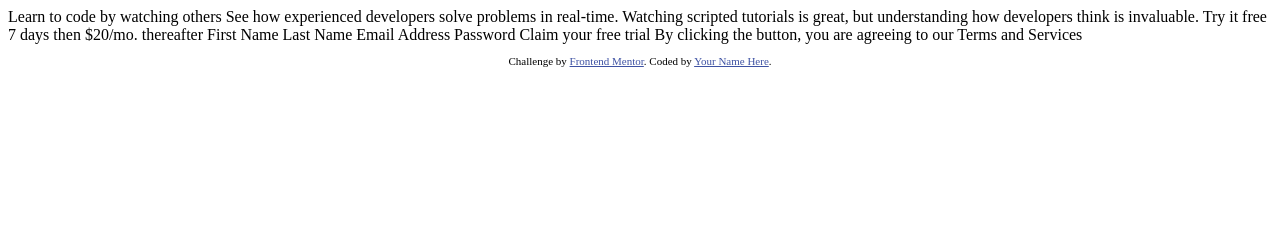
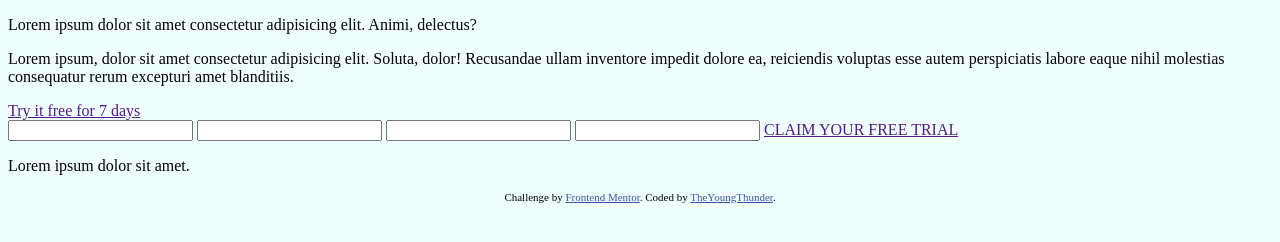
Before and after one commit to TheYoungThunder/SignUpFormRepo, a plain HTML site: page index.html in a window 1280 px wide. Drawn offline with Linux system fonts and the light colour scheme.

Commit message:
added initial HTML structure

```diff
--- a/index.html
+++ b/index.html
@@ -1,42 +1,54 @@
 <!DOCTYPE html>
 <html lang="en">
+
 <head>
   <meta charset="UTF-8">
-  <meta name="viewport" content="width=device-width, initial-scale=1.0"> <!-- displays site properly based on user's device -->
+  <meta name="viewport" content="width=device-width, initial-scale=1.0">
+  <!-- displays site properly based on user's device -->
 
   <link rel="icon" type="image/png" sizes="32x32" href="./images/favicon-32x32.png">
+  <link rel="stylesheet" href="style.css">
 
-  <title>Frontend Mentor | Intro component with sign up form</title>
+  <title>Sign up Form</title>
 
   <!-- Feel free to remove these styles or customise in your own stylesheet 👍 -->
   <style>
-    .attribution { font-size: 11px; text-align: center; }
-    .attribution a { color: hsl(228, 45%, 44%); }
+    .attribution {
+      font-size: 11px;
+      text-align: center;
+    }
+
+    .attribution a {
+      color: hsl(228, 45%, 44%);
+    }
   </style>
 </head>
+
 <body>
-
-  Learn to code by watching others
-
-  See how experienced developers solve problems in real-time. Watching scripted tutorials is great,
-  but understanding how developers think is invaluable.
-
-  Try it free 7 days then $20/mo. thereafter
-
-  First Name
-  Last Name
-  Email Address
-  Password
-
-  Claim your free trial
-
-  By clicking the button, you are agreeing to our Terms and Services
+  <div class="main-container">
+    <p>Lorem ipsum dolor sit amet consectetur adipisicing elit. Animi, delectus?</p>
+    <p>Lorem ipsum, dolor sit amet consectetur adipisicing elit. Soluta, dolor! Recusandae ullam inventore impedit
+      dolore ea, reiciendis voluptas esse autem perspiciatis labore eaque nihil molestias consequatur rerum excepturi
+      amet blanditiis.</p>
+    <div class="form-container">
+      <a href="">Try it free for 7 days</a>
+      <form action="">
+        <input type="text">
+        <input type="text">
+        <input type="text">
+        <input type="text">
+        <a href="">CLAIM YOUR FREE TRIAL</a>
+        <p>Lorem ipsum dolor sit amet.</p>
+      </form>
+    </div>
+  </div>
 
   <footer>
     <p class="attribution">
       Challenge by <a href="https://www.frontendmentor.io?ref=challenge" target="_blank">Frontend Mentor</a>.
-      Coded by <a href="#">Your Name Here</a>.
+      Coded by <a href="https://github.com/theyoungthunder">TheYoungThunder</a>.
     </p>
   </footer>
 </body>
+
 </html>
--- /dev/null
+++ b/style.css
@@ -0,0 +1,10 @@
+body {
+  background-color: azure;
+  min-height: 100vh;
+}
+
+@media (max-width: 375px) {
+  body {
+    background-color: aquamarine;
+  }
+}
```
